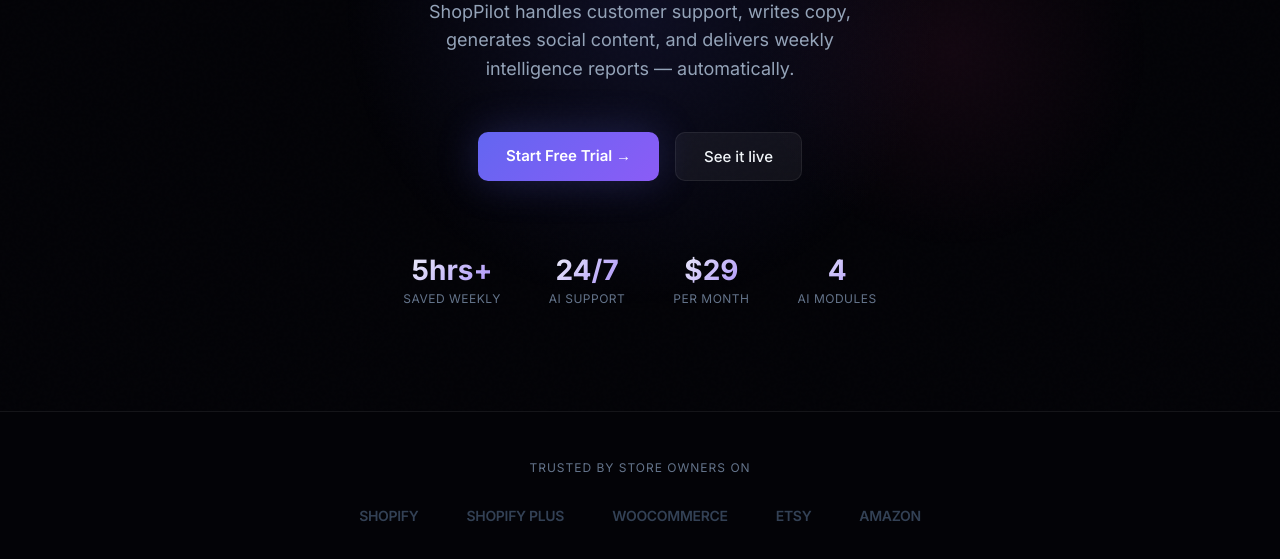
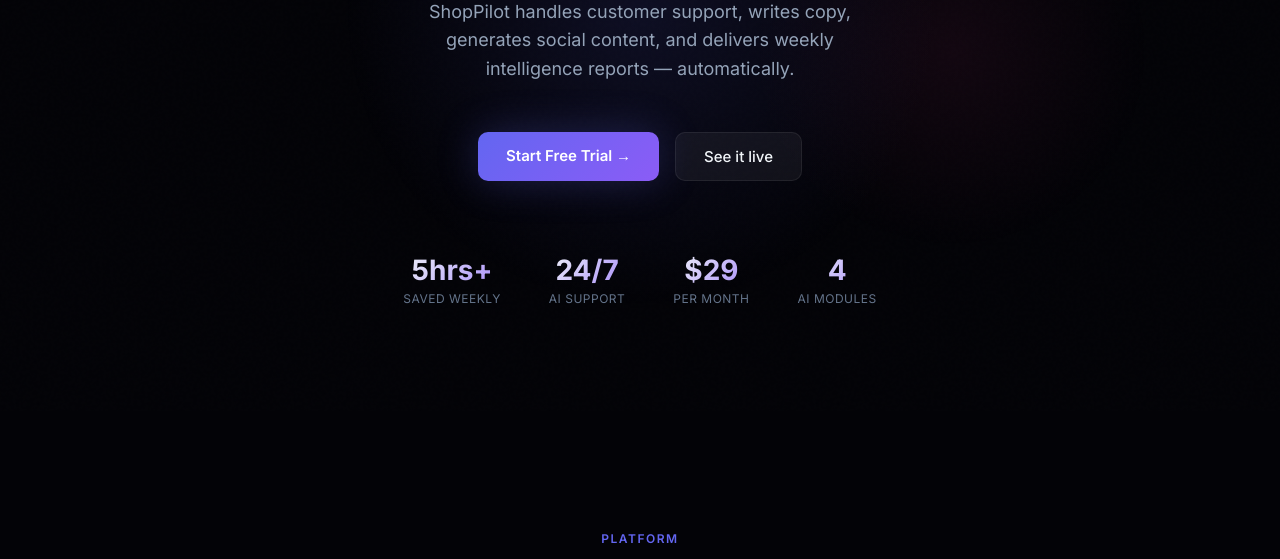
Before and after one commit to nabihasamihat912-cell/shoppilot, a website: page src/public/index.html in a window 1280 px wide. Shown: the part 389-948 px from the top of the page. Drawn offline with Linux system fonts and the light colour scheme; a web font is replaced by a local one.

```diff
--- a/src/public/index.html
+++ b/src/public/index.html
@@ -325,18 +325,6 @@
     </div>
   </section>
 
-  <!-- LOGOS -->
-  <div class="logos-section">
-    <div class="logos-label">Trusted by store owners on</div>
-    <div class="logos-row">
-      <div class="logo-item">SHOPIFY</div>
-      <div class="logo-item">SHOPIFY PLUS</div>
-      <div class="logo-item">WOOCOMMERCE</div>
-      <div class="logo-item">ETSY</div>
-      <div class="logo-item">AMAZON</div>
-    </div>
-  </div>
-
   <!-- FEATURES -->
   <section class="features" id="features">
     <div class="section-eyebrow">Platform</div>
```
